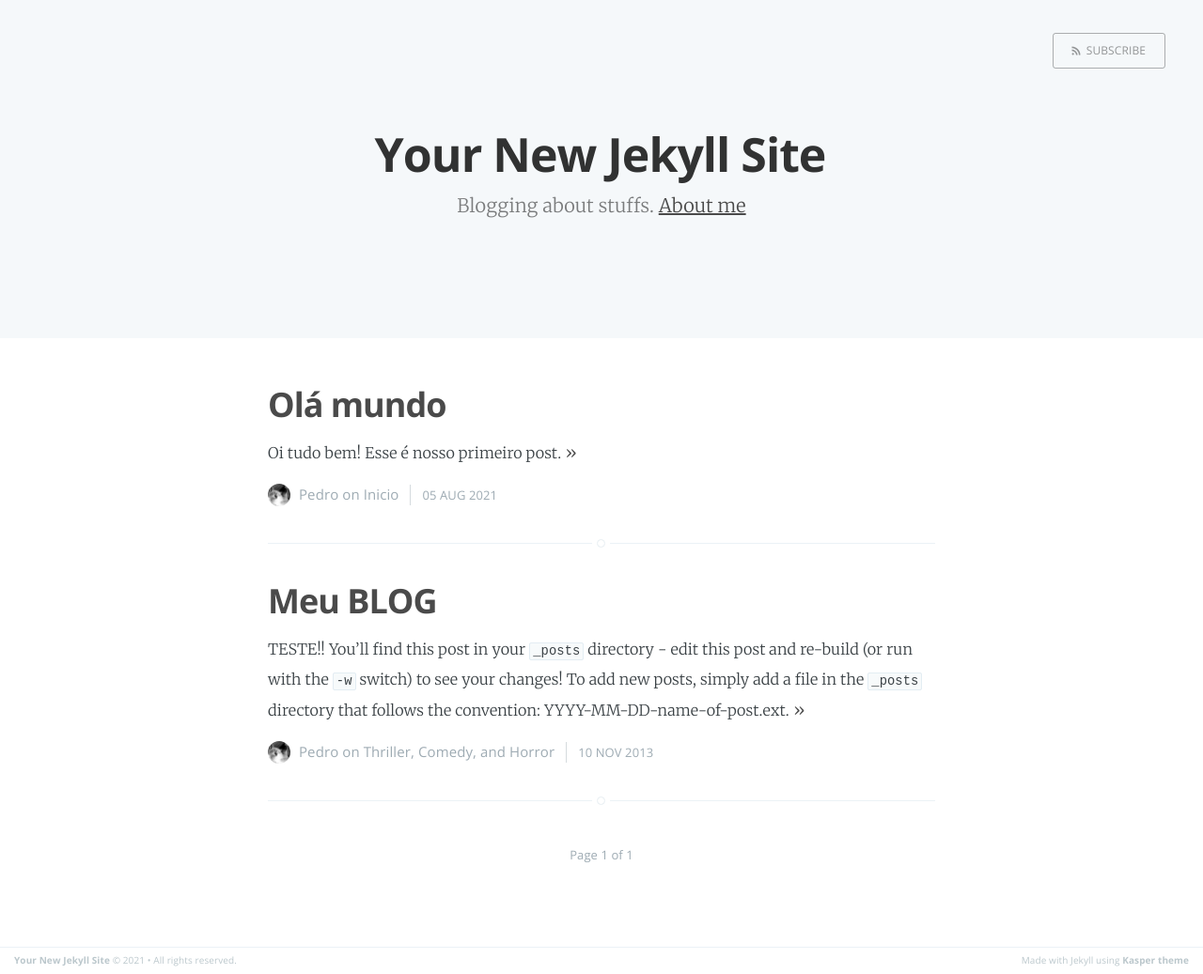
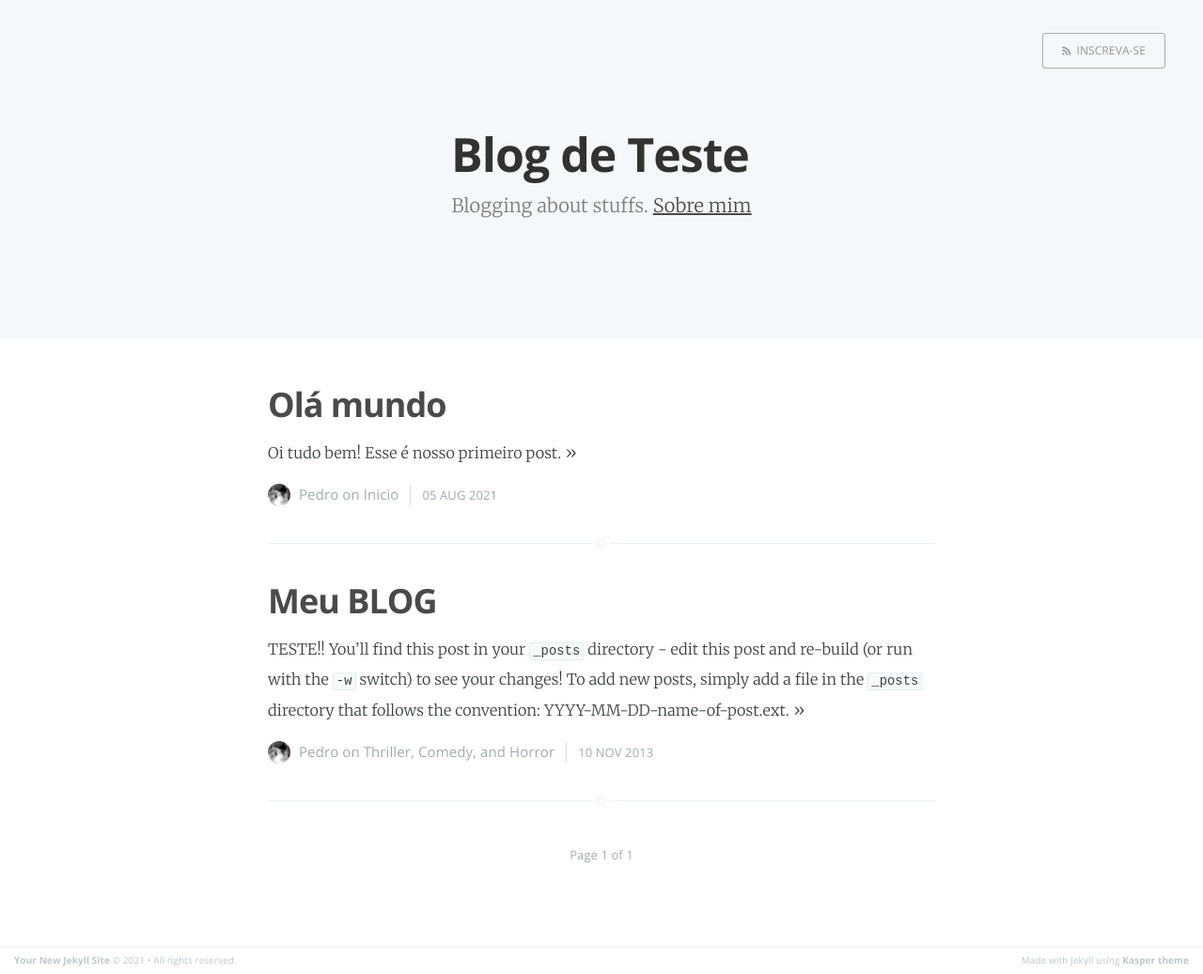
Before and after one commit to pehescamander/pehescamander.github.io, a Jekyll site: the page built from index.html, in a window 1280 px wide. Shown: the whole page at 94% size. Built offline with Jekyll 4.4.1, drawn with Linux system fonts in a browser that asks for light colours; the list of posts is cut into pages by our own code.

Commit message:
Update index.html

```diff
--- a/index.html
+++ b/index.html
@@ -9,17 +9,17 @@ about: 'about.html'
     <nav class="main-nav overlay clearfix">
             {% if page.logo %}
                 <a class="blog-logo" href="{{ site.baseurl }}">
-                    <img src="{{ page.logo }}" alt="Blog Logo" />
+                    <img src="https://scontent-gig2-1.xx.fbcdn.net/v/t31.18172-8/14918780_1317007978341814_2044793827933050582_o.jpg?_nc_cat=105&ccb=1-4&_nc_sid=a4a2d7&_nc_eui2=AeH4rVsK2L_-qNxuGr7mrvrJdNSCZ2fn70x01IJnZ-fvTAxnMVv2MMfLoxb68oqgdvx3vc6QlGoy9cO8AP4-BwgB&_nc_ohc=Nop4zcaJrdkAX_91OSx&_nc_ht=scontent-gig2-1.xx&oh=4e00021e71899e69a34640dc95846819&oe=6131992E" alt="Blog Logo" />
                 </a>
             {% endif %}
-        <a class="subscribe-button icon-feed" href="{{'feed.xml' | relative_url }} ">Subscribe</a>
+        <a class="subscribe-button icon-feed" href="{{'feed.xml' | relative_url }} ">Inscreva-se</a>
     </nav>
     <div class="vertical">
         <div class="main-header-content inner">
-            <h1 class="page-title">{{ site.name }}</h1>
+            <h1 class="page-title">Blog de Teste</h1>
             <h2 class="page-description">
                 {% if site.description %} {{ site.description }}. {% endif %}
-                {% if page.about %} <a href='{{page.about | relative_url}}'> About me </a> {% endif %}
+                {% if page.about %} <a href='{{page.about | relative_url}}'> Sobre mim </a> {% endif %}
             </h2>
         </div>
     </div>
```
